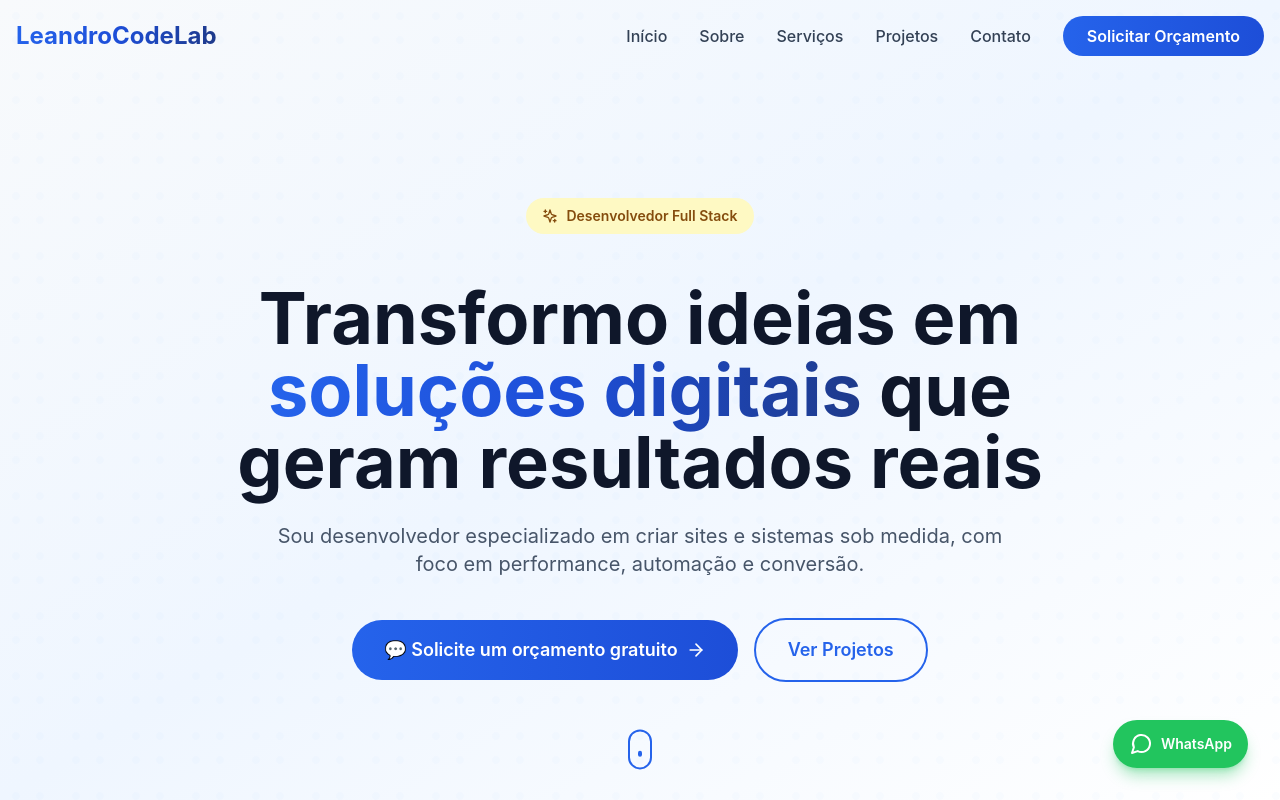
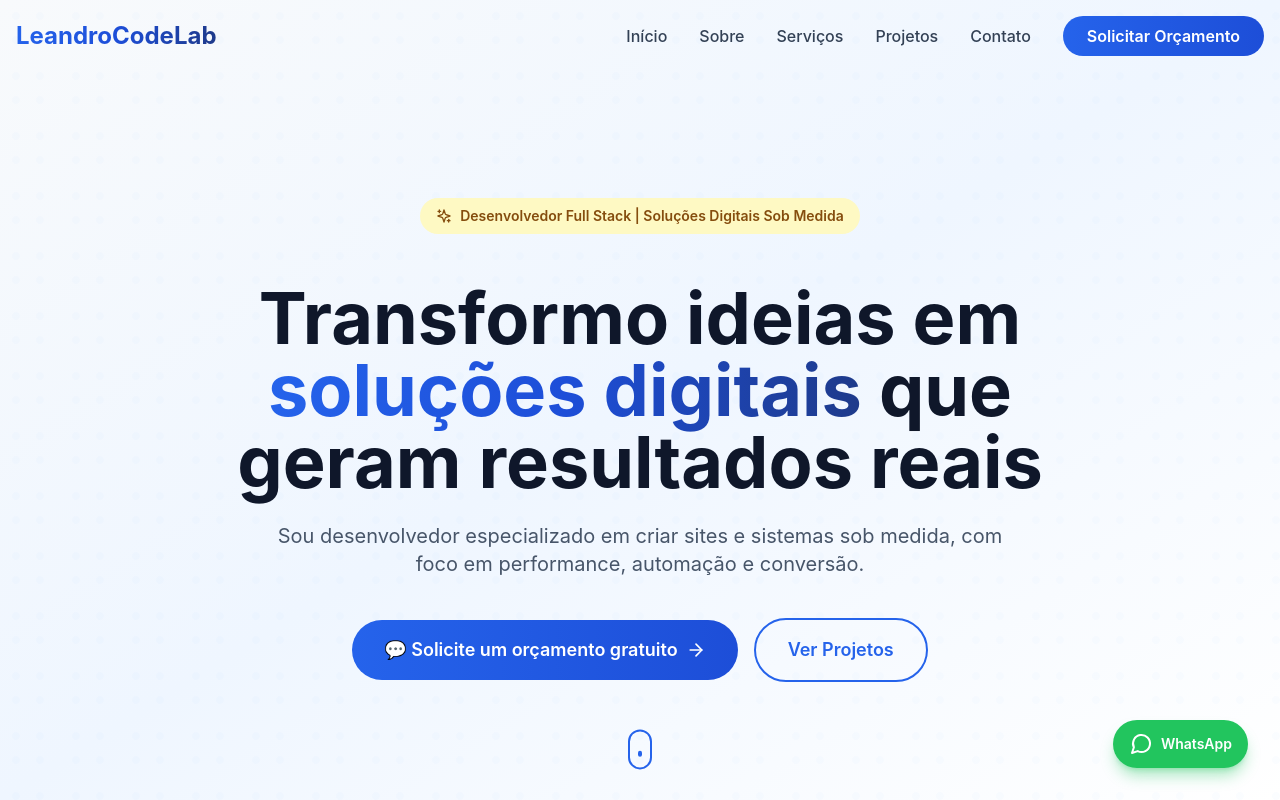
Before and after one commit to leandroricke100/portifolio-2025, a React (Vite) app: page / in a window 1280 px wide. Shown: the top 800 px of the page. Built offline with nearby package versions, Linux system fonts and the light colour scheme.

Commit message:
teste deploy

```diff
--- a/src/components/Hero.jsx
+++ b/src/components/Hero.jsx
@@ -18,7 +18,7 @@ const Hero = () => {
           >
             <span className="inline-flex items-center gap-2 px-4 py-2 bg-yellow-100 text-yellow-800 rounded-full text-sm font-semibold mb-6">
               <Sparkles size={16} />
-              Desenvolvedor Full Stack
+              Desenvolvedor Full Stack | Soluções Digitais Sob Medida
             </span>
           </motion.div>
 
```
